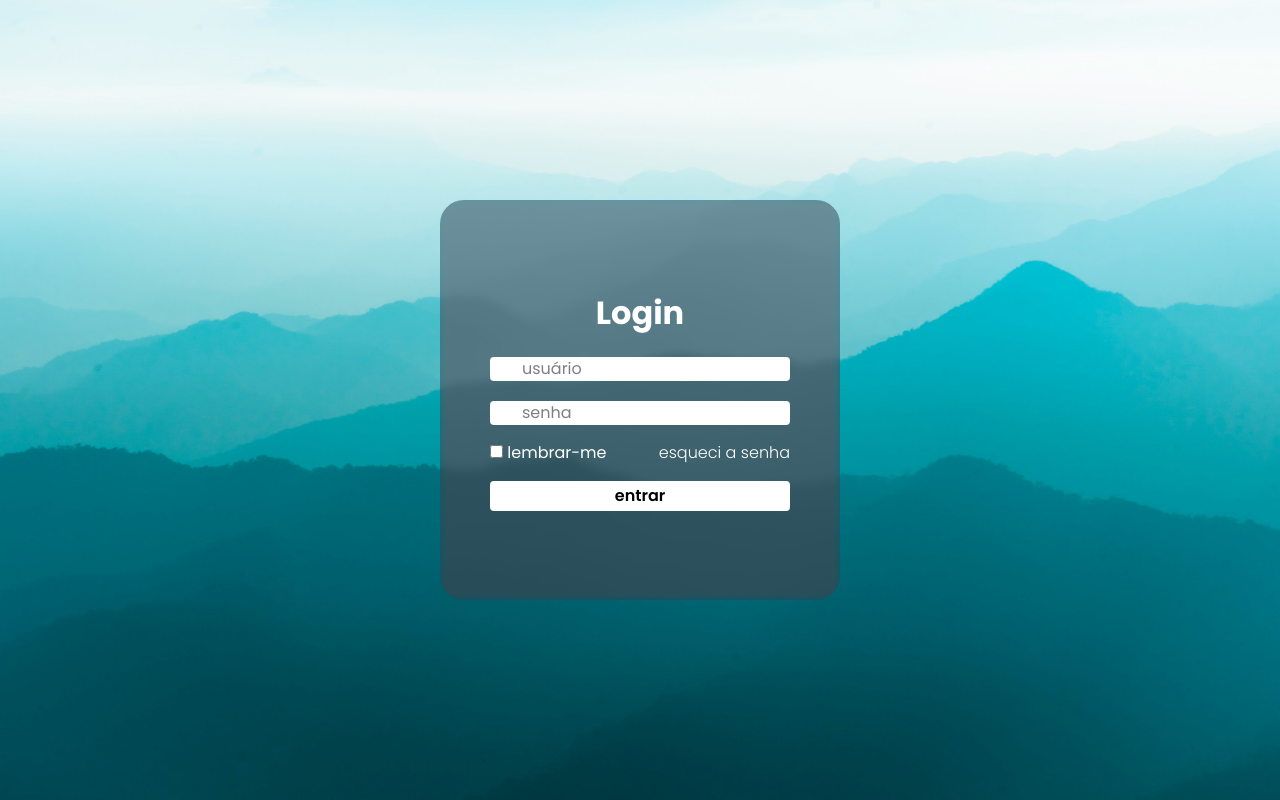
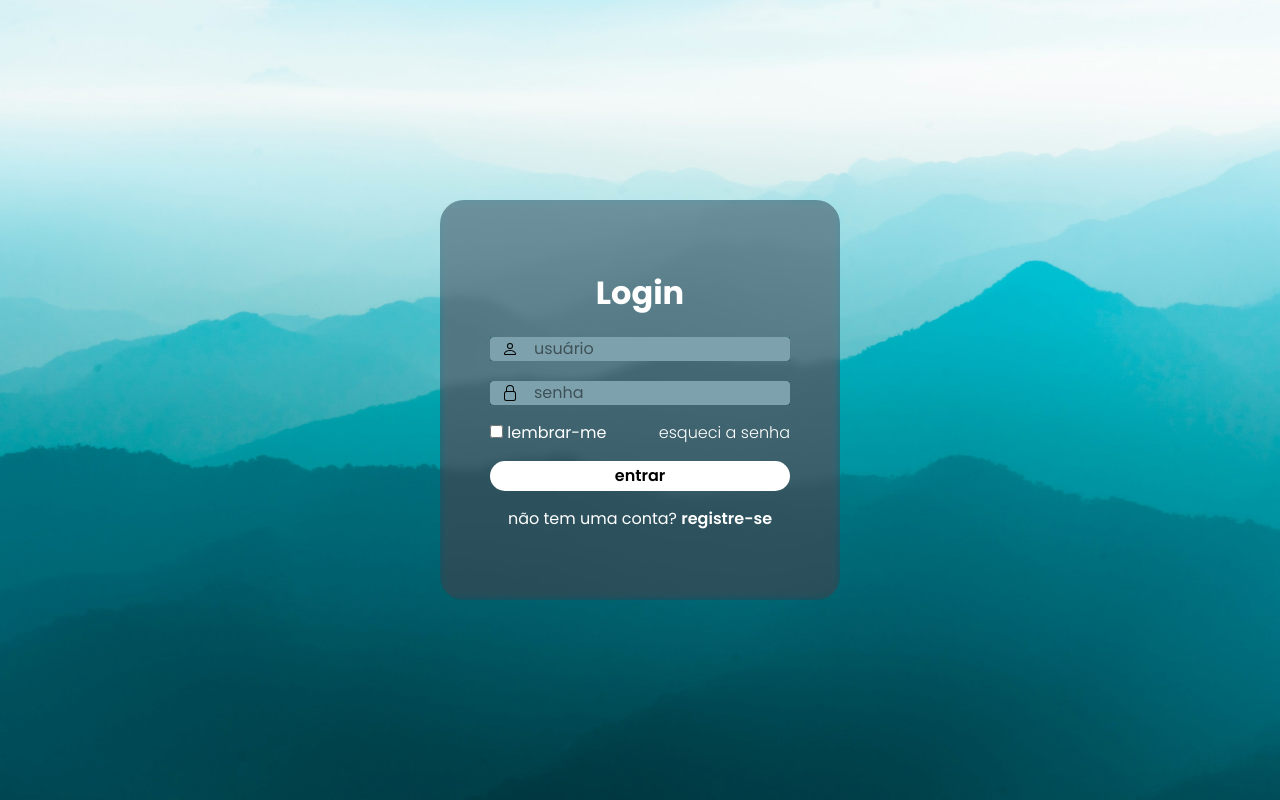
Before and after one commit to ericocneto/login, a plain HTML site: page index.html in a window 1280 px wide. Drawn offline with Linux system fonts and the light colour scheme.

Commit message:
Add files via upload

```diff
--- a/index.html
+++ b/index.html
@@ -5,27 +5,29 @@
     <meta name="viewport" content="width=device-width, initial-scale=1.0">
     <title>Login</title>
     <link href="./src/output.css" rel="stylesheet">
+
 </head>
-<body class="bg-[url(/assets/bg.jpg)] bg-fixed bg-center bg-no-repeat bg-cover font-(family-name:--normal)">
+<body class="bg-[url(../assets/bg.jpg)] bg-fixed bg-center bg-no-repeat bg-cover font-(family-name:--normal)">
 
     <main class="flex justify-center items-center w-screen h-screen">
         <form action="entrar.php" autocomplete="on" method="post">
             <section id="logincard" class="p-5 bg-[var(--fundocard)] text-white rounded-3xl w-[400px] h-[400px] backdrop-blur-xs backdrop-grayscale flex flex-col justify-center items-center">
                 <h2 class="text-center text-[2em] font-(family-name:--bold)">Login</h2>
-                <div >
-                    <label for="iuser"><span></span></label>
-                        <input type="text" name="" id="iuser" placeholder="usuário" class='bg-white rounded-[4px] indent-8 text-black w-75' autocomplete="username">
-                </div>
-                <div>
-                    <label for="isenha"><span></span></label>
-                        <input type="password" name="" id="iuser" placeholder="senha" class='bg-white rounded-[4px] indent-8 text-black w-75' autocomplete="current-password">
-                </div>
+                <p class="cx w-75 h-6 flex justify-end">
+                    <span class="w-100 flex justify-center items-center bg-[var(--fundocard)]"><img src="assets/icons/person.svg" alt=""></span>
+                        <input type="text" name="" id="iuser" placeholder="usuário" class='bg-[var(--fundocard)]  text-black w-65 indent-1' autocomplete="username">
+                </p>
+              <p class="cx w-75 flex justify-end h-6">
+                    <span class="w-100 flex justify-center items-center bg-[var(--fundocard)]"><img src="assets/icons/lock.svg" alt=""></span>
+                        <input type="password" name="" id="iuser" placeholder="senha" class='bg-[var(--fundocard)]  text-black w-65 indent-1' autocomplete="current-password">
+                </p>
                 <p class="m-4 self-center">
-                    <input type="checkbox" name="" id="icheck">
-                    <label class="mr-12" for="icheck">lembrar-me</label>
+                    <input type="checkbox" name="" id="icheck" class="accent-cyan-200">
+                    <label class="mr-12" for="icheck" >lembrar-me</label>
                     <a href="#" class="font-(family-name:--light) hover:underline hover:text-cyan-200">esqueci a senha</a>
                 </p>
-                <input class='cursor-pointer text-black bg-white w-75 h-[30px] hover:bg-cyan-200 font-(family-name:--semibold) rounded-[4px] transition delay-50 duration-100 ease-in-out'  type="submit" value="entrar">
+                <input class='cursor-pointer text-black bg-white w-75 h-[30px] hover:bg-cyan-200 font-(family-name:--semibold) rounded-[999px] transition ease-in-out cursor-pointer hover:scale-[1.03]'  type="submit" value="entrar">
+                <p class="pt-4">não tem uma conta? <span class="font-(family-name:--semibold) hover:underline"><a href="#">registre-se</a></span></p>
             </section>
         </form>
     </main>
--- a/src/input.css
+++ b/src/input.css
@@ -23,6 +23,9 @@
     --light: poppinsl, sans-serif;
     --semibold: poppinssb
 }
-div {
+
+.cx {
     margin-top: 20px;
+    background-color: white;
+    border-radius: 4px;
 }
```
Also changed, not shown: assets/Poppins/OFL.txt, assets/icons/lock.svg (added), assets/icons/person.svg (added), src/output.css, 1 other file.
